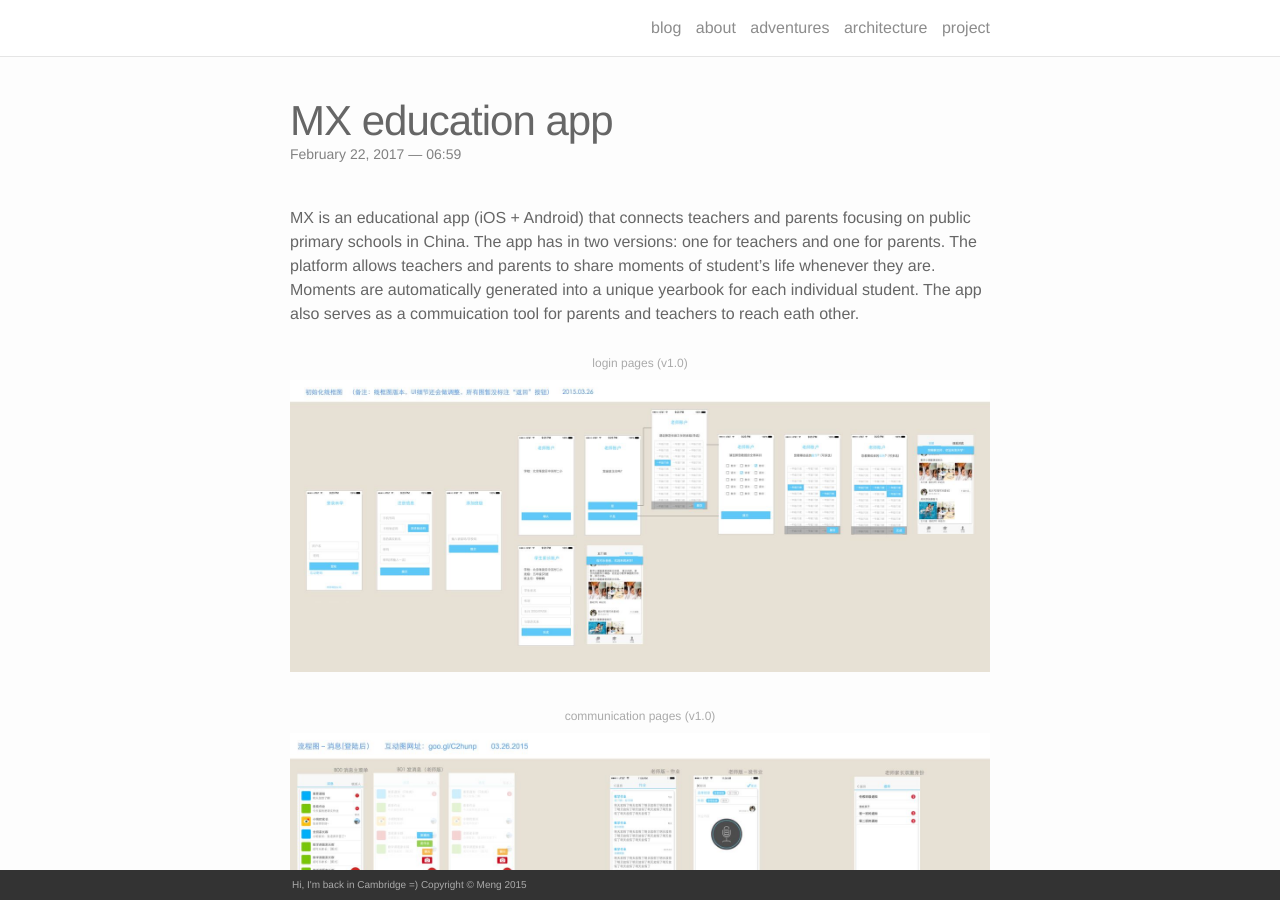
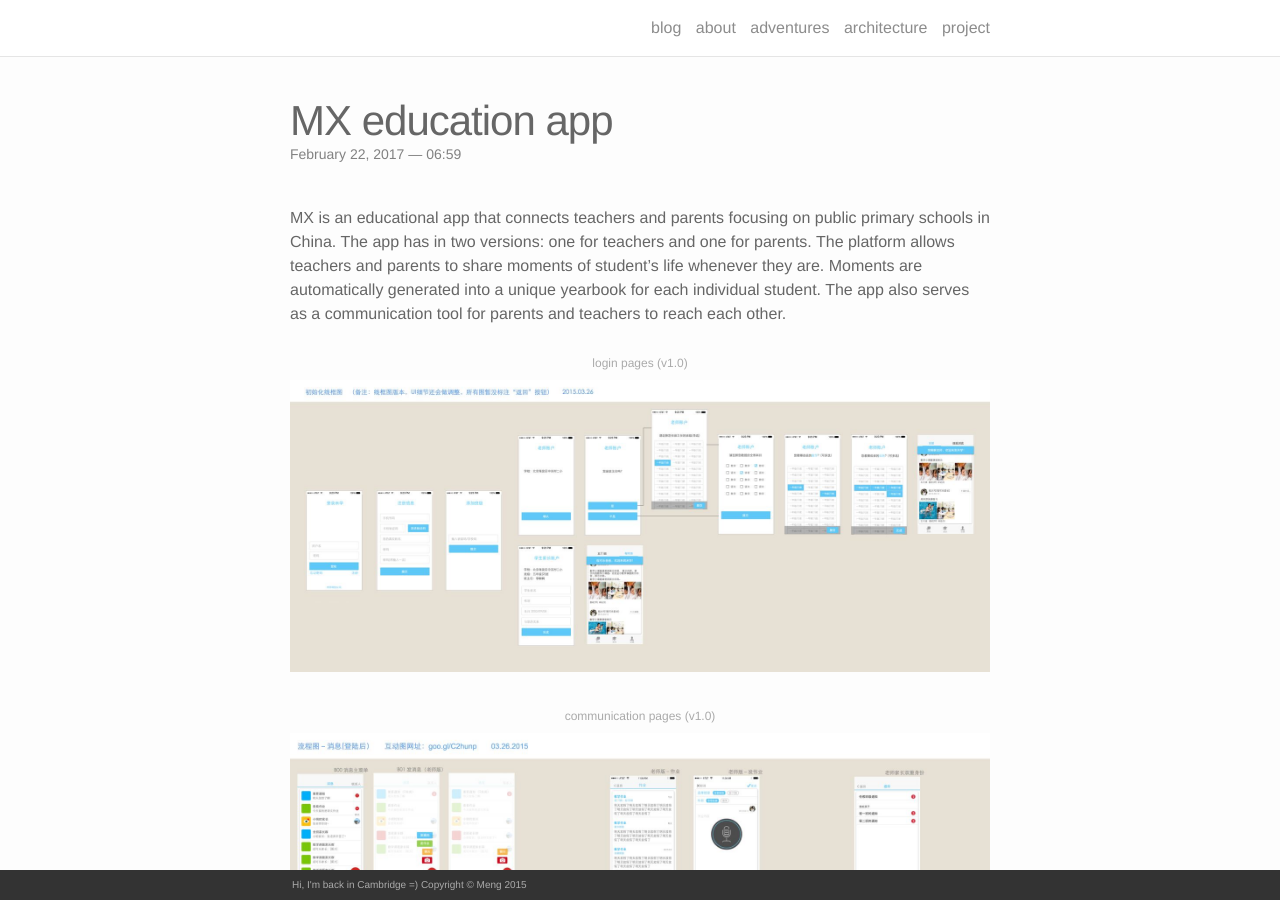
Before and after one commit to somniumm/somniumm.github.io, a Jekyll site: the page built from _test/20150931.markdown, in a window 1280 px wide and 900 px high. Built offline with Jekyll 4.4.1, drawn with Linux system fonts in a browser that asks for light colours; nearby versions of some CDN libraries.

Commit message:
Update 20150931.markdown

```diff
--- a/_test/20150931.markdown
+++ b/_test/20150931.markdown
@@ -3,7 +3,7 @@ layout: post
 title: MX education app
 ---
 
-MX is an educational app (iOS + Android) that connects teachers and parents focusing on public primary schools in China. The app has in two versions: one for teachers and one for parents. The platform allows teachers and parents to share moments of student's life whenever they are. Moments are automatically generated into a unique yearbook for each individual student. The app also serves as a commuication tool for parents and teachers to reach eath other.
+MX is an educational app that connects teachers and parents focusing on public primary schools in China. The app has in two versions: one for teachers and one for parents. The platform allows teachers and parents to share moments of student's life whenever they are. Moments are automatically generated into a unique yearbook for each individual student. The app also serves as a communication tool for parents and teachers to reach each other.
 
 <div class="col three caption">
 	login pages (v1.0)
```
